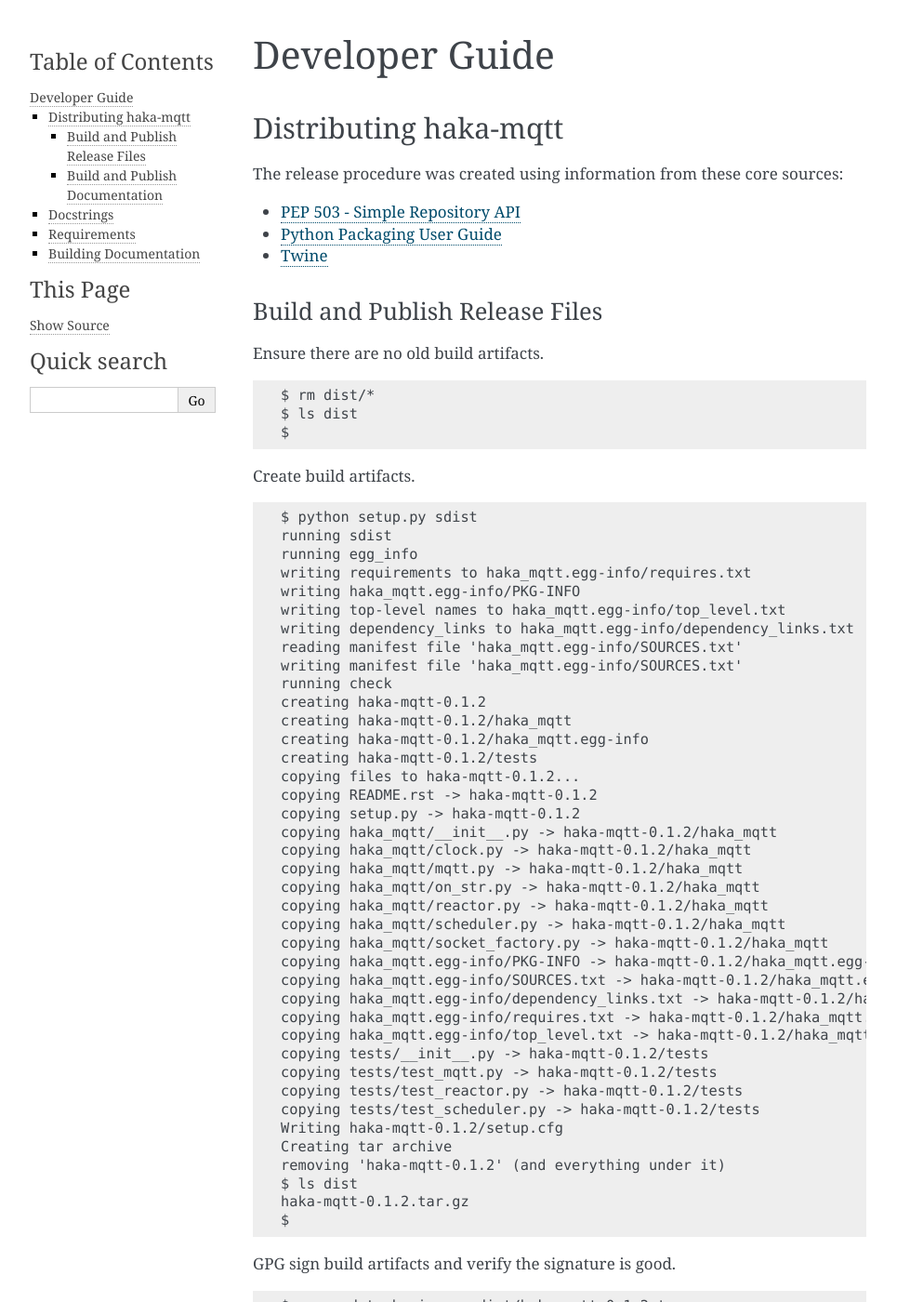
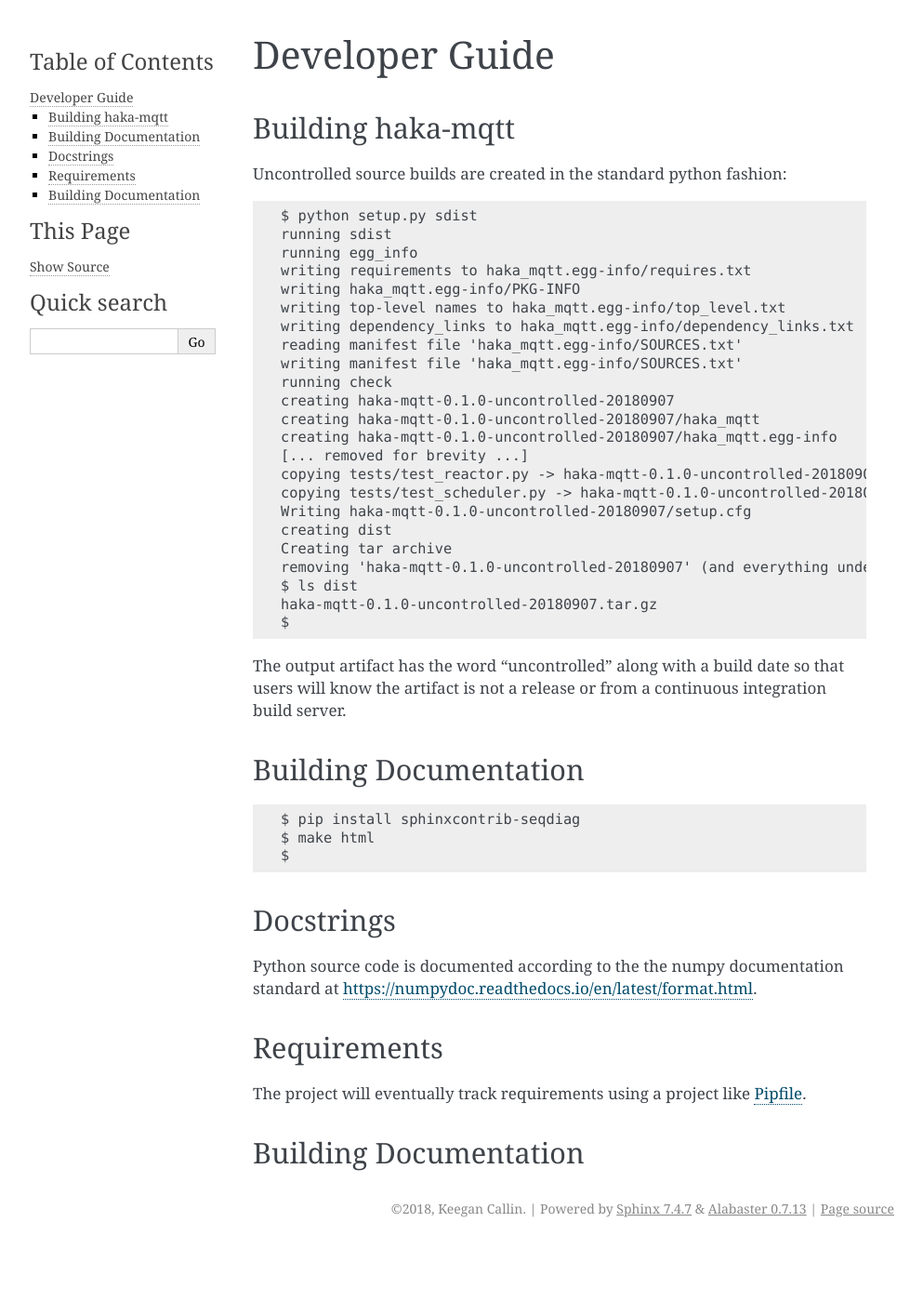
Before and after one commit to kcallin/haka-mqtt, a Sphinx documentation site: the page built from doc/source/developer_guide.rst, in a window 1280 px wide and 1400 px high. Shown: the whole window at 93% size, without its empty margins (148-1141 px from the left). Built offline with Sphinx 7.4.7, drawn with Linux system fonts in a browser that asks for light colours; some of the changed text lies outside the part shown.

Commit message:
Added updated release documentation.

```diff
--- a/doc/source/developer_guide.rst
+++ b/doc/source/developer_guide.rst
@@ -2,29 +2,10 @@
 Developer Guide
 ================
 
+Building haka-mqtt
+===================
 
-Distributing haka-mqtt
-=======================
-
-The release procedure was created using information from these core sources:
-
-* `PEP 503 - Simple Repository API <https://www.python.org/dev/peps/pep-0503/>`_
-* `Python Packaging User Guide <https://packaging.python.org/>`_
-* `Twine <https://pypi.org/project/twine/>`_
-
-
-Build and Publish Release Files
---------------------------------
-
-Ensure there are no old build artifacts.
-
-.. code-block:: none
-
-    $ rm dist/*
-    $ ls dist
-    $
-
-Create build artifacts.
+Uncontrolled source builds are created in the standard python fashion:
 
 .. code-block:: none
 
@@ -38,85 +19,27 @@
     reading manifest file 'haka_mqtt.egg-info/SOURCES.txt'
     writing manifest file 'haka_mqtt.egg-info/SOURCES.txt'
     running check
-    creating haka-mqtt-0.1.2
-    creating haka-mqtt-0.1.2/haka_mqtt
-    creating haka-mqtt-0.1.2/haka_mqtt.egg-info
-    creating haka-mqtt-0.1.2/tests
-    copying files to haka-mqtt-0.1.2...
-    copying README.rst -> haka-mqtt-0.1.2
-    copying setup.py -> haka-mqtt-0.1.2
-    copying haka_mqtt/__init__.py -> haka-mqtt-0.1.2/haka_mqtt
-    copying haka_mqtt/clock.py -> haka-mqtt-0.1.2/haka_mqtt
-    copying haka_mqtt/mqtt.py -> haka-mqtt-0.1.2/haka_mqtt
-    copying haka_mqtt/on_str.py -> haka-mqtt-0.1.2/haka_mqtt
-    copying haka_mqtt/reactor.py -> haka-mqtt-0.1.2/haka_mqtt
-    copying haka_mqtt/scheduler.py -> haka-mqtt-0.1.2/haka_mqtt
-    copying haka_mqtt/socket_factory.py -> haka-mqtt-0.1.2/haka_mqtt
-    copying haka_mqtt.egg-info/PKG-INFO -> haka-mqtt-0.1.2/haka_mqtt.egg-info
-    copying haka_mqtt.egg-info/SOURCES.txt -> haka-mqtt-0.1.2/haka_mqtt.egg-info
-    copying haka_mqtt.egg-info/dependency_links.txt -> haka-mqtt-0.1.2/haka_mqtt.egg-info
-    copying haka_mqtt.egg-info/requires.txt -> haka-mqtt-0.1.2/haka_mqtt.egg-info
-    copying haka_mqtt.egg-info/top_level.txt -> haka-mqtt-0.1.2/haka_mqtt.egg-info
-    copying tests/__init__.py -> haka-mqtt-0.1.2/tests
-    copying tests/test_mqtt.py -> haka-mqtt-0.1.2/tests
-    copying tests/test_reactor.py -> haka-mqtt-0.1.2/tests
-    copying tests/test_scheduler.py -> haka-mqtt-0.1.2/tests
-    Writing haka-mqtt-0.1.2/setup.cfg
+    creating haka-mqtt-0.1.0-uncontrolled-20180907
+    creating haka-mqtt-0.1.0-uncontrolled-20180907/haka_mqtt
+    creating haka-mqtt-0.1.0-uncontrolled-20180907/haka_mqtt.egg-info
+    [... removed for brevity ...]
+    copying tests/test_reactor.py -> haka-mqtt-0.1.0-uncontrolled-20180907/tests
+    copying tests/test_scheduler.py -> haka-mqtt-0.1.0-uncontrolled-20180907/tests
+    Writing haka-mqtt-0.1.0-uncontrolled-20180907/setup.cfg
+    creating dist
     Creating tar archive
-    removing 'haka-mqtt-0.1.2' (and everything under it)
+    removing 'haka-mqtt-0.1.0-uncontrolled-20180907' (and everything under it)
     $ ls dist
-    haka-mqtt-0.1.2.tar.gz
+    haka-mqtt-0.1.0-uncontrolled-20180907.tar.gz
     $
 
-
-GPG sign build artifacts and verify the signature is good.
-
-.. code-block:: none
-
-    $ gpg --detach-sign -a dist/haka-mqtt-0.1.2.tar.gz
-
-    You need a passphrase to unlock the secret key for
-    user: "Keegan Callin <kc@kcallin.net>"
-    4096-bit RSA key, ID DD53792F, created 2017-01-01 (main key ID 14BC2EFF)
-
-    gpg: gpg-agent is not available in this session
-    $ ls dist
-    haka-mqtt-0.1.2.tar.gz  haka-mqtt-0.1.2.tar.gz.asc
-    $ gpg --verify dist/haka-mqtt-0.1.2.tar.gz.asc
-    gpg: assuming signed data in `dist/haka-mqtt-0.1.2.tar.gz'
-    gpg: Signature made Sat 01 Sep 2018 11:00:31 AM MDT using RSA key ID DD53792F
-    gpg: Good signature from "Keegan Callin <kc@kcallin.net>" [ultimate]
-    Primary key fingerprint: BD51 01F1 9699 A719 E563  6D85 4A4A 7B98 14BC 2EFF
-         Subkey fingerprint: BE56 D781 0163 488F C7AE  62AC 3914 0AE2 DD53 792F
-    $
-
-Upload to **TEST** PyPI and look at the resulting release page.  You will
-not be able to revoke your release if you upload a bad one to PyPI.
-
-.. code-block:: none
-
-    $ twine upload --repository-url https://test.pypi.org/legacy/ dist/*
-    Uploading distributions to https://test.pypi.org/legacy/
-    Enter your username: kc
-    Enter your password:
-    Uploading haka-mqtt-0.1.2.tar.gz
-    $
+The output artifact has the word "uncontrolled" along with a build date
+so that users will know the artifact is not a release or from a
+continuous integration build server.
 
 
-Upload to **real** PyPI and verify that the release is complete.
-
-.. code-block:: none
-
-    $ twine upload dist/*
-
-
-PEP 508 -- Dependency specification for Python Software Packages
-
-PEP-314 -- Metadata for Python Software Packages v1.1
-
-
-Build and Publish Documentation
---------------------------------
+Building Documentation
+=======================
 
 .. code-block:: none
 
--- a/doc/source/modules.rst
+++ b/doc/source/modules.rst
@@ -9,3 +9,4 @@
    send_path
    subscribe_path
    developer_guide
+   release_procedure
```
Also changed, not shown: doc/source/release_procedure.rst (added, +118 -0 lines).
